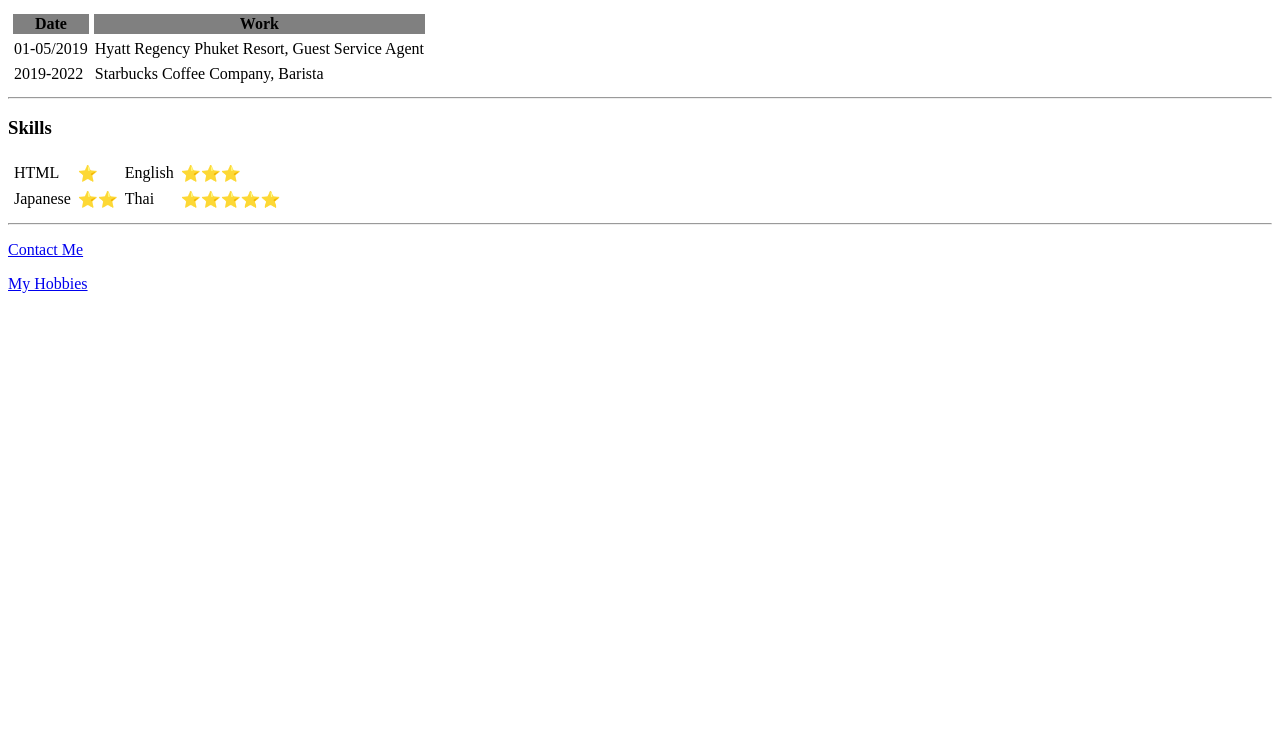
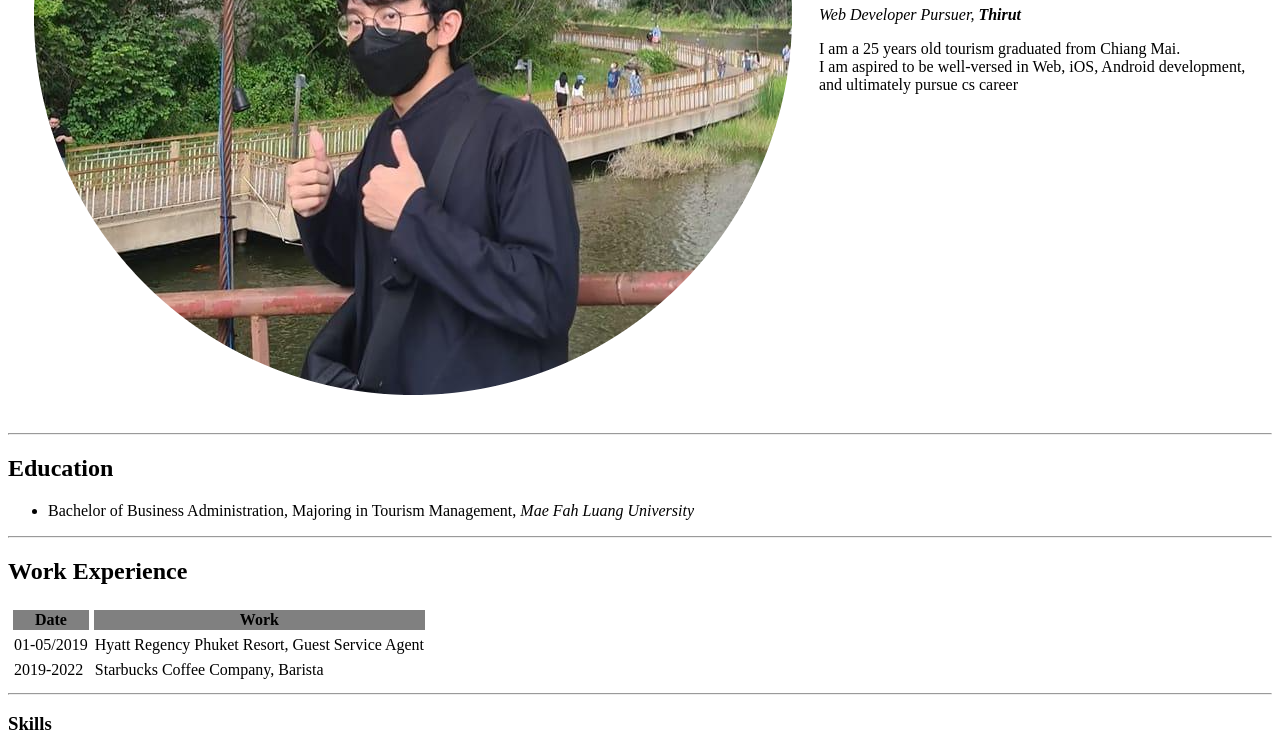
Before and after one commit to Shuttaaa/cv, a plain HTML site: page index.html in a window 1280 px wide. Shown: the part 397-1148 px from the top of the page. Before the commit the page ends 800 px from the top, so only its background shows below. Drawn offline with Linux system fonts and the light colour scheme; files whose address does not match are found by name.

Commit message:
Add files via upload

```diff
--- a/index.html
+++ b/index.html
@@ -9,7 +9,7 @@
 <body>
   <table cellspacing="25">
     <tr>
-      <td><img src="C:\Users\terra\OneDrive\Documents\Study\Angela Yu course\Web Development\HTML- Personal Site\My profile picture.jpg" alt="Thirut's profile picture"></td>
+      <td><img src="C:\Users\terra\OneDrive\Documents\Study\Angela Yu course\Web Development\HTML- Personal Site\My Profile Picture.png" alt="Thirut's profile picture"></td>
       <td>
         <h1>Thirut Wirattanachaiwan</h1>
         <p><em>Web Developer Pursuer, <strong>Thirut</strong></em></p>
```
Also changed, not shown: My Profile Picture.png (added).
